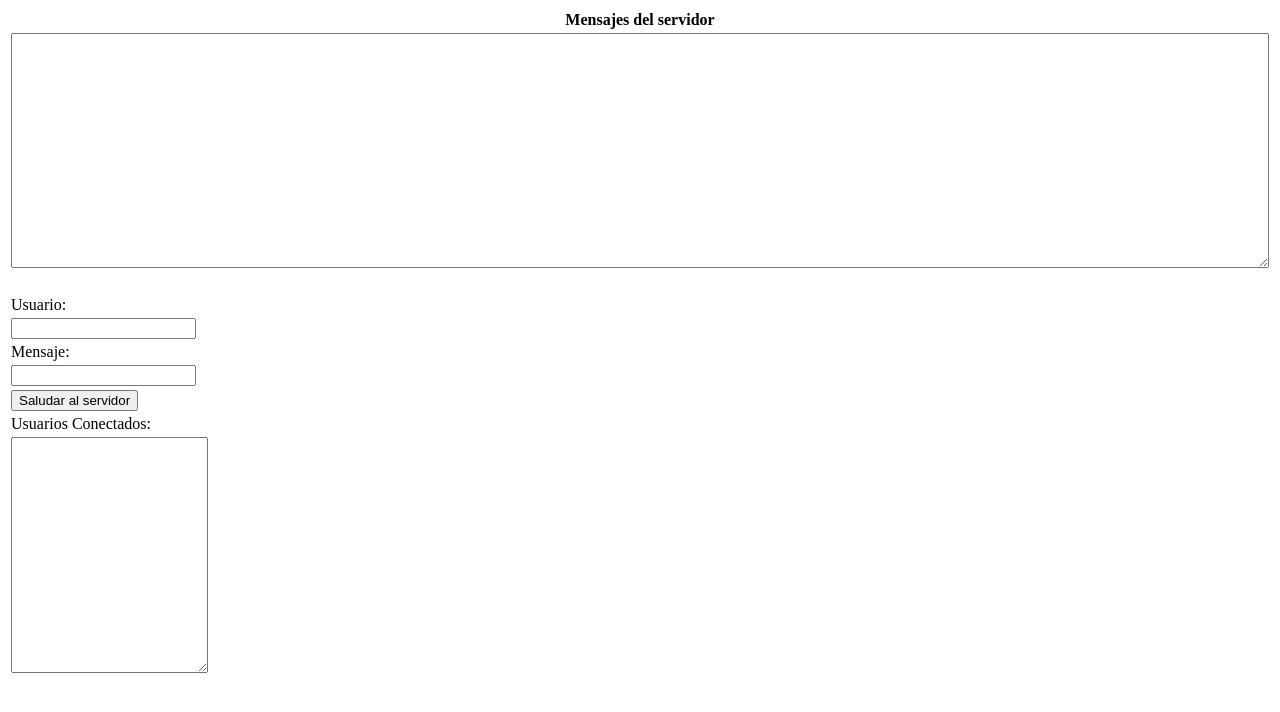
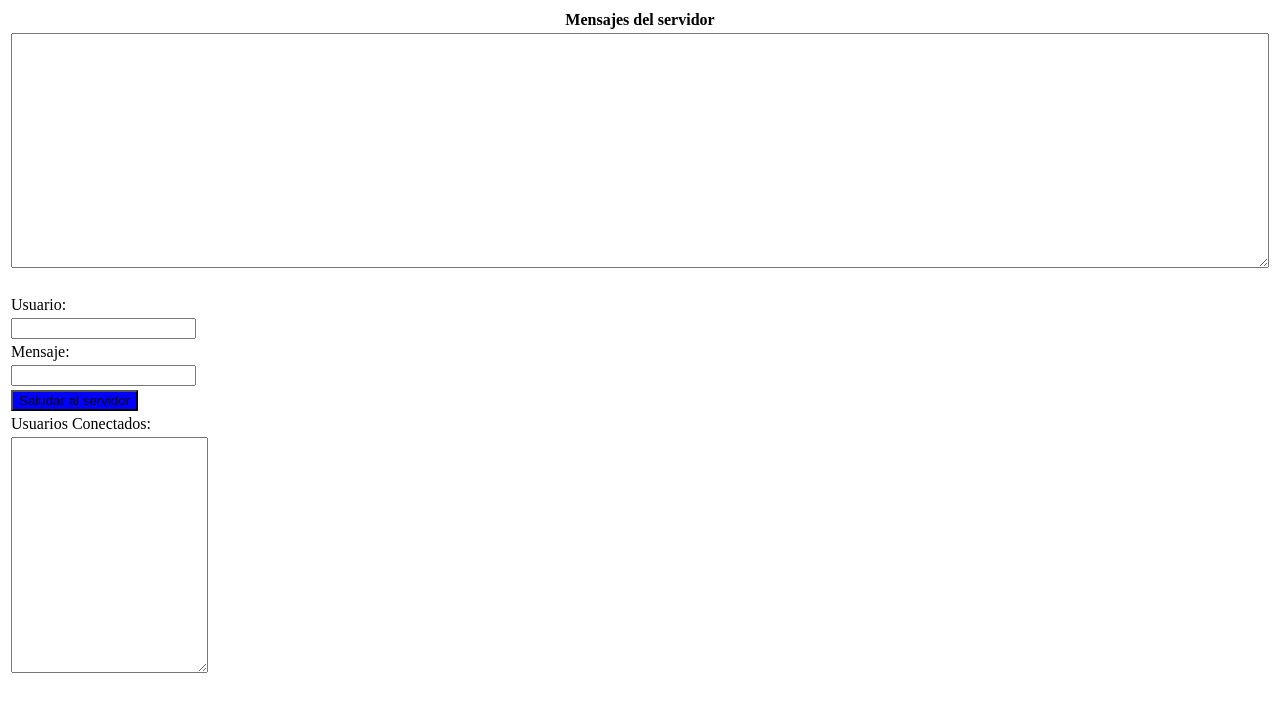
Before and after one commit to CarlosMegasLopez/Chat, a website: page index.html in a window 1280 px wide. Drawn offline with nearby package versions, Linux system fonts and the light colour scheme; no server answers.

Commit message:
agrego color al boton

```diff
--- a/index.html
+++ b/index.html
@@ -18,6 +18,10 @@
             box-sizing: border-box;
             line-height:200%;
         }
+        button{
+            background: blue;
+        }
+
     </style>
 </head>
 
@@ -60,7 +64,7 @@
 
             <tr>
                 <td>
-                    <button type="button" name="button" onclick="saludar()">Saludar al servidor</button>
+                    <button type="button" class="boton_color" name="button" onclick="saludar()">Saludar al servidor</button>
                 </td>
             </tr>
 
```
